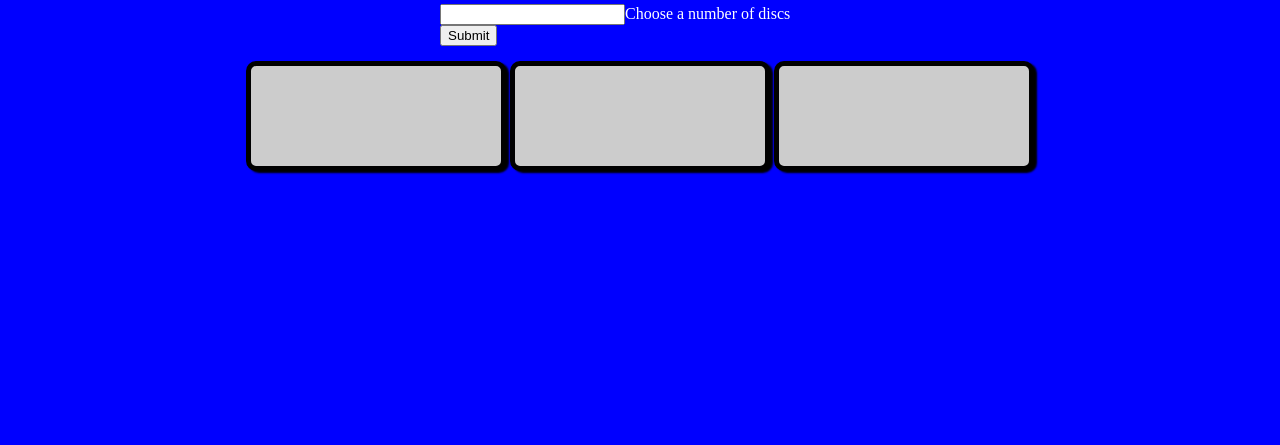
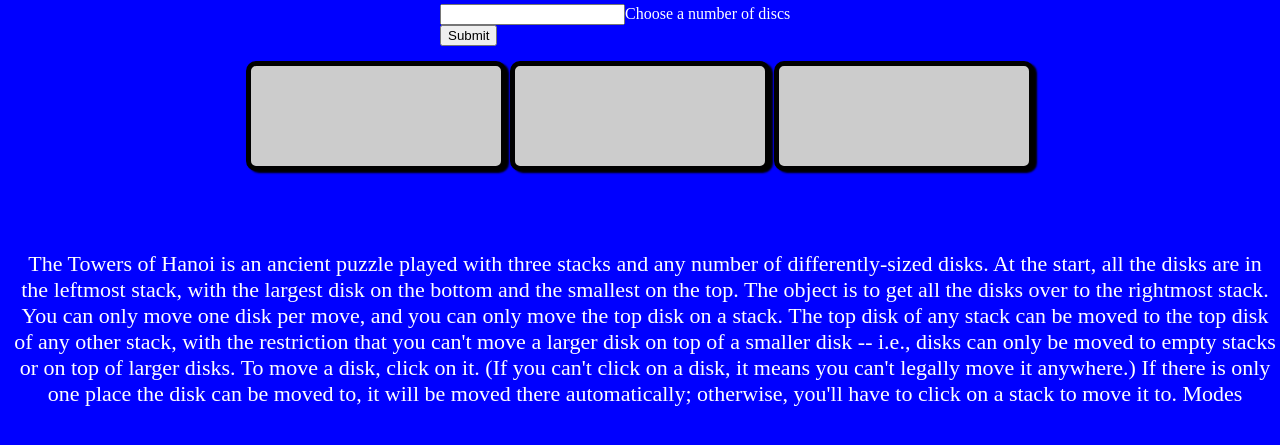
Before and after one commit to chaseTfreeman/ctf_hanoi, a PHP site: page / in a window 1280 px wide. Shown: the part 247-692 px from the top of the page. Run offline with PHP 8.4, Linux system fonts and the light colour scheme; some libraries are stand-ins or nearby versions.

Commit message:
added instructions

```diff
--- a/index.html
+++ b/index.html
@@ -29,6 +29,18 @@
     <div id="discContainerC" class="discContainer" droppable="true">
     </div>
   </div>
+  <div class="instructions">
+    <p>
+      The Towers of Hanoi is an ancient puzzle played with three stacks and any number of differently-sized disks. At the start, all the disks are in the leftmost stack, with the largest disk on the bottom and the smallest on the top. The object is to get all the disks over to the rightmost stack.
+
+You can only move one disk per move, and you can only move the top disk on a stack. The top disk of any stack can be moved to the top disk of any other stack, with the restriction that you can't move a larger disk on top of a smaller disk -- i.e., disks can only be moved to empty stacks or on top of larger disks.
+
+To move a disk, click on it. (If you can't click on a disk, it means you can't legally move it anywhere.) If there is only one place the disk can be moved to, it will be moved there automatically; otherwise, you'll have to click on a stack to move it to.
+
+Modes
+</p>
+
+  </div>
 
 
   <script src="script.js"></script>
--- a/styles.css
+++ b/styles.css
@@ -20,6 +20,8 @@ p {
   padding: 5px;
   height: 10px;
   width: 100%;
+  font-size: 22px;
+  color: white;
 }
 .wrapper{
   display: block;
@@ -101,3 +103,10 @@ p {
 span {
   color: white;
 }
+.instructions {
+  min-width: 100px;
+  min-height: 100px;
+  margin: 0 auto;
+  padding-top: 75px;
+  padding-bottom: 30px;
+}
```
Also changed, not shown: README.md.
